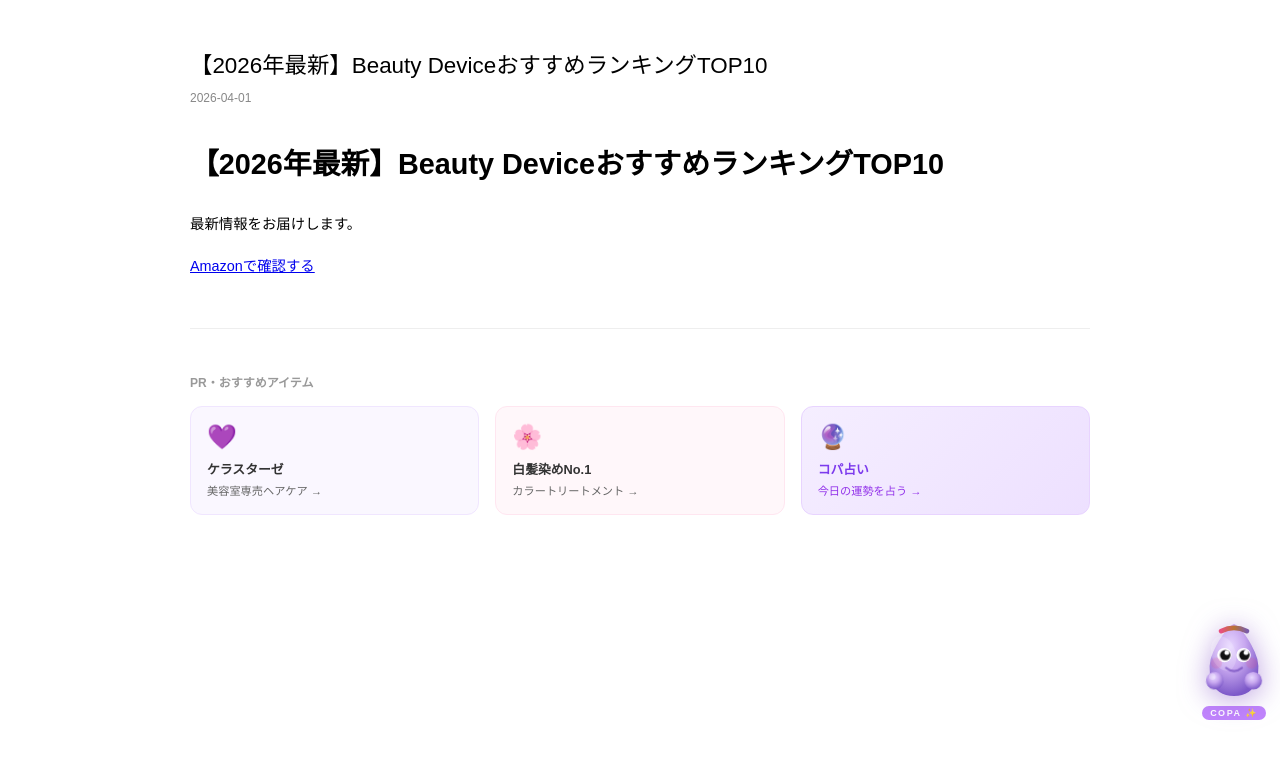
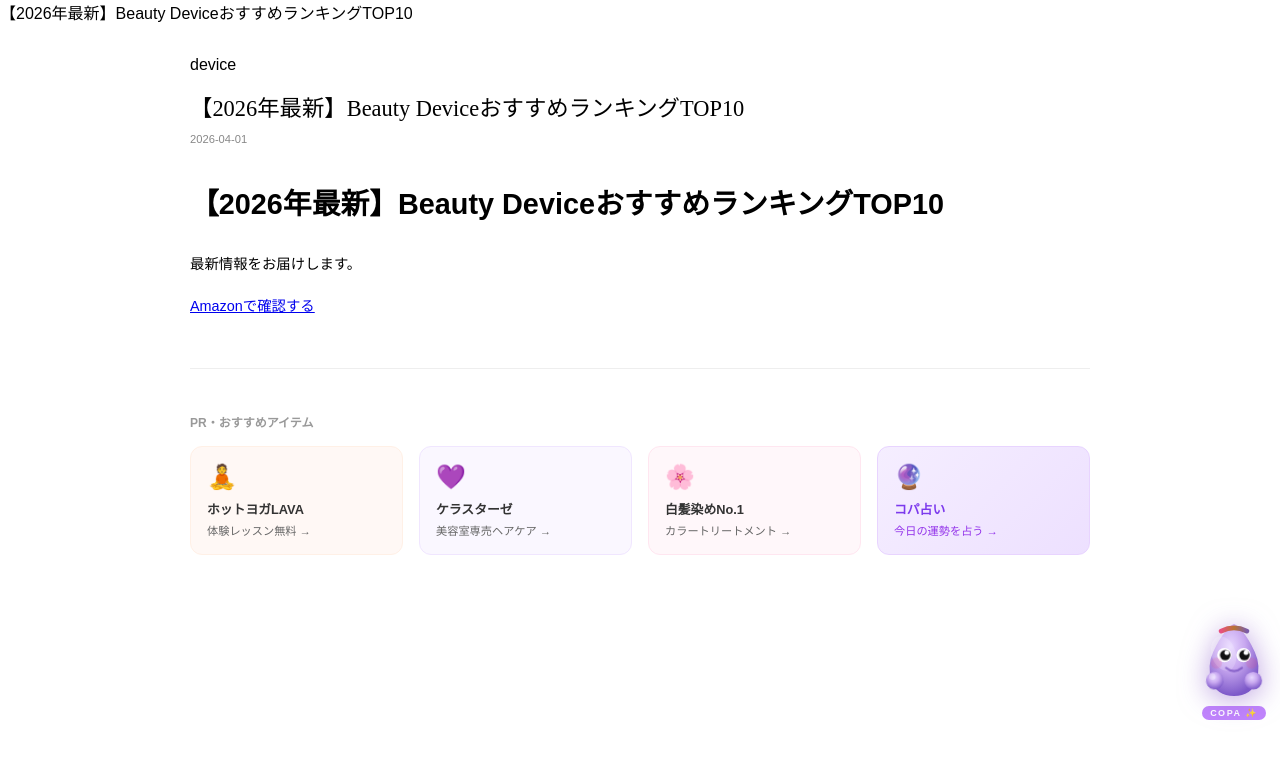
Before and after one commit to okuwabara07-gif/beauty-device-jp, a Next.js app: page /blog/device-guide in a window 1280 px wide. Shown: the top 758 px of the page. Built offline with nearby package versions, Linux system fonts and the light colour scheme.

Commit message:
feat: sync unified template with affiliate banners

```diff
--- a/app/blog/[slug]/page.tsx
+++ b/app/blog/[slug]/page.tsx
@@ -1,25 +1,37 @@
+import { getPostBySlug } from '@/lib/posts'
 import { MDXRemote } from 'next-mdx-remote/rsc'
-import { getPostBySlug, getAllPosts } from '@/lib/posts'
 import { notFound } from 'next/navigation'
-export async function generateStaticParams() { return getAllPosts().map(p=>({slug:p.slug})) }
+
+export const dynamic = 'force-dynamic'
+
 type Props = { params: Promise<{ slug: string }> }
+
 export default async function PostPage({ params }: Props) {
   const { slug } = await params
   const post = getPostBySlug(slug)
   if (!post) notFound()
   return (
-    <main style={{maxWidth:'900px',margin:'0 auto',padding:'2rem 1.5rem'}}>
-      <h1 style={{fontSize:'1.4rem',fontWeight:400,marginBottom:'0.5rem'}}>{post.title}</h1>
-      <p style={{fontSize:'0.75rem',color:'#888',marginBottom:'2rem'}}>{post.date}</p>
-      <div style={{fontSize:'0.9rem',lineHeight:1.9}}><MDXRemote source={post.content} /></div>
+    <main>
+      <header className="site-header">
+        <div className="site-title">{post.title}</div>
+      </header>
+      <main style={{maxWidth:'900px',margin:'0 auto',padding:'2rem 1.5rem 4rem'}}>
+        <div className="section-label">{post.genre}</div>
+        <h1 style={{fontFamily:'serif',fontWeight:300,fontSize:'1.4rem',margin:'1rem 0 0.5rem'}}>{post.title}</h1>
+        <p style={{fontSize:'0.7rem',color:'#888',marginBottom:'2rem'}}>{post.date}</p>
+        <div style={{fontSize:'0.9rem',lineHeight:1.9}}>
+          <MDXRemote source={post.content} />
+        </div>
         <div style={{marginTop:'3rem',borderTop:'1px solid #eee',paddingTop:'2rem'}}>
           <p style={{fontSize:'0.75rem',color:'#999',marginBottom:'1rem',fontWeight:600}}>PR・おすすめアイテム</p>
           <div style={{display:'grid',gridTemplateColumns:'repeat(auto-fit,minmax(150px,1fr))',gap:'1rem'}}>
+            <a href="https://shakelink.net/link.php?i=phwux2kr6pyj&m=mhwuxumw5ned" target="_blank" rel="noopener noreferrer sponsored" style={{display:'block',padding:'1rem',border:'1px solid #fff0e6',borderRadius:'12px',textDecoration:'none',background:'#fff8f5'}}><div style={{fontSize:'1.5rem',marginBottom:'0.5rem'}}>🧘</div><div style={{fontSize:'0.8rem',fontWeight:700,color:'#333',marginBottom:'0.25rem'}}>ホットヨガLAVA</div><div style={{fontSize:'0.7rem',color:'#666'}}>体験レッスン無料 →</div></a>
             <a href="https://www.forcise.jp/ic/kerastase" target="_blank" rel="noopener noreferrer sponsored" style={{display:'block',padding:'1rem',border:'1px solid #f0e6ff',borderRadius:'12px',textDecoration:'none',background:'#faf7ff'}}><div style={{fontSize:'1.5rem',marginBottom:'0.5rem'}}>💜</div><div style={{fontSize:'0.8rem',fontWeight:700,color:'#333',marginBottom:'0.25rem'}}>ケラスターゼ</div><div style={{fontSize:'0.7rem',color:'#666'}}>美容室専売ヘアケア →</div></a>
             <a href="https://kiwabi-japan.myshopify.com/pages/rv002-r-a8" target="_blank" rel="noopener noreferrer sponsored" style={{display:'block',padding:'1rem',border:'1px solid #ffe6f0',borderRadius:'12px',textDecoration:'none',background:'#fff7fa'}}><div style={{fontSize:'1.5rem',marginBottom:'0.5rem'}}>🌸</div><div style={{fontSize:'0.8rem',fontWeight:700,color:'#333',marginBottom:'0.25rem'}}>白髪染めNo.1</div><div style={{fontSize:'0.7rem',color:'#666'}}>カラートリートメント →</div></a>
             <a href="https://colorpass-web.vercel.app/fortune" target="_blank" rel="noopener noreferrer" style={{display:'block',padding:'1rem',border:'1px solid #e8d4ff',borderRadius:'12px',textDecoration:'none',background:'linear-gradient(135deg,#f5eeff,#ede0ff)'}}><div style={{fontSize:'1.5rem',marginBottom:'0.5rem'}}>🔮</div><div style={{fontSize:'0.8rem',fontWeight:700,color:'#7c3aed',marginBottom:'0.25rem'}}>コパ占い</div><div style={{fontSize:'0.7rem',color:'#9333ea'}}>今日の運勢を占う →</div></a>
           </div>
         </div>
+      </main>
     </main>
   )
 }
```
